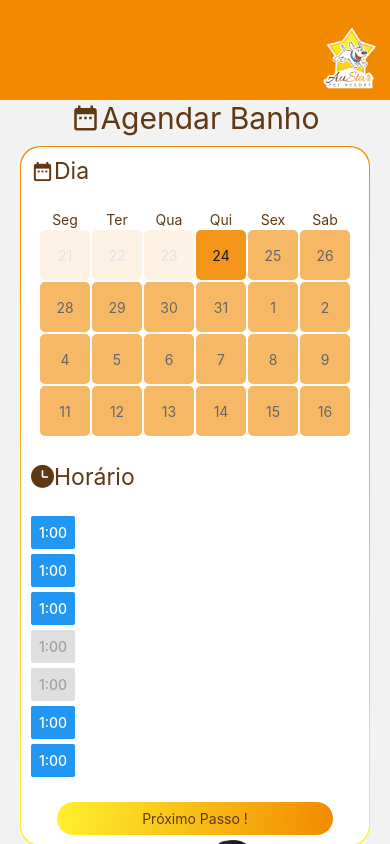
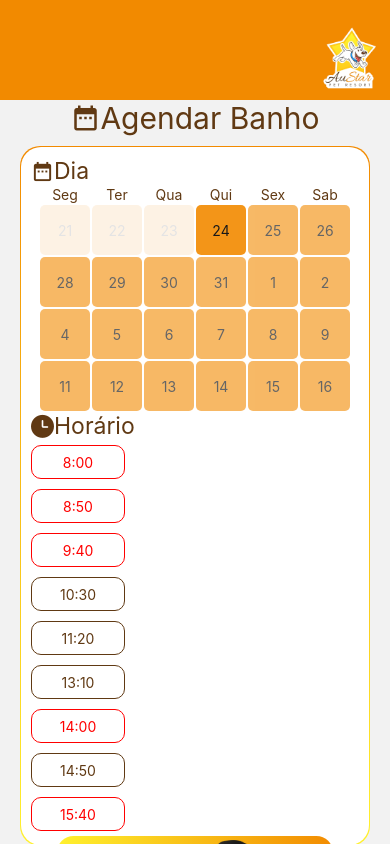
Before and after one commit to Ga-Alves/AuStar_Pet_Resort, a React Native app in the folder client_customer/: screen /AgendaBanhoPasso3 in a window 390 px wide. Built offline with nearby package versions, Linux system fonts and the light colour scheme.

Commit message:
Lista com botões de horario implementado

```diff
--- /dev/null
+++ b/client_customer/components/SelectTimeBath.jsx
@@ -0,0 +1,23 @@
+import { View , StyleSheet} from "react-native";
+
+// components
+import { TimeButton } from "./TimeButton";
+
+function SelectTimeBath({times, availableTimes}) {
+    return (
+        <View>
+            {times && availableTimes && availableTimes.map((available, idx) => {
+                return (
+                    <TimeButton text={times[idx]} isAvailable={available}></TimeButton>
+                )
+            })}
+        </View>
+    )
+}
+
+const styles = StyleSheet.create({
+
+})
+
+
+export {SelectTimeBath}
--- a/client_customer/components/TimeButton.jsx
+++ b/client_customer/components/TimeButton.jsx
@@ -2,10 +2,17 @@ import { Text, StyleSheet, TouchableOpacity} from "react-native";
 
 
 function TimeButton(props) {
+
+    const enableButtonStyle = [styles.container, styles.flexAlign, styles.enableButton]
+    const disableButtonStyle = [styles.container, styles.flexAlign, styles.disableButton]
     return (
         // Button for not available time
-        <TouchableOpacity style={[styles.container, styles.flexAlign]}>
-            <Text style={styles.timeText}>{props.text}</Text>
+        <TouchableOpacity
+            disabled={!props.isAvailable}
+            style={props.isAvailable ? enableButtonStyle : disableButtonStyle}>
+            <Text
+                style={props.isAvailable ? styles.enableText : styles.disableText}>
+                {props.text}</Text>
         </TouchableOpacity>
     )
 }
@@ -17,10 +24,27 @@ const styles = StyleSheet.create({
         height: 34,
         borderRadius: 10,
         borderWidth: 1,
+        marginVertical: 5,
     },
 
     disableButton: {
         borderColor: "#FF0000",
+    },
+
+    enableButton: {
+        borderColor: "#603913",
+    },
+
+    enableText: {
+        color: "#603913",
+    },
+
+    disableText: {
+        color: "#FF0000",
+    },
+
+    selectText: {
+
     },
 
     // Centraliza os elementos filhos
@@ -28,10 +52,6 @@ const styles = StyleSheet.create({
         justifyContent: 'center',
         alignItems: 'center'
     },
-
-    timeText: {
-        color: "#FF0000",
-    }
 })
 
 export {TimeButton}
--- a/client_customer/views/AgendaBanhoPasso3.jsx
+++ b/client_customer/views/AgendaBanhoPasso3.jsx
@@ -3,6 +3,7 @@ import { ScrollView, Text, View, StyleSheet, Button } from 'react-native'
 // components
 import { Footer } from '../components/Footer'
 import { GradientBorder } from '../components/GradientBorder'
+import { SelectTimeBath } from '../components/SelectTimeBath';
 
 // global styles
 import { textStyle } from "../utils/textStyles";
@@ -18,6 +19,11 @@ import { AgendaBanhoContext } from '../context/AgendaBanhoContext';
 
 function AgendaBanhoPasso3(props) {
     const { setDate } = useContext(AgendaBanhoContext)
+
+
+    const availableTime = [false, false, false, true, true, true, false, true, false]
+    const time = ["8:00", "8:50", "9:40", "10:30", "11:20", "13:10", "14:00", "14:50", "15:40"]
+
     return (
         <ScrollView>
             <View style={{alignItems: 'center'}}>
@@ -39,15 +45,11 @@ function AgendaBanhoPasso3(props) {
                             <Text style={[textStyle.subtitle, textStyle.textColor]}>Horário</Text>
                         </View>
 
+                        {/* Select Bath Time */}
                         <View style={{alignItems: 'flex-start', width: '100%', gap: 5}}>
-                            <Button title='1:00'/>
-                            <Button title='1:00'/>
-                            <Button title='1:00'/>
-                            <Button disabled title='1:00'/>
-                            <Button disabled title='1:00'/>
-                            <Button title='1:00'/>
-                            <Button title='1:00'/>
+                            <SelectTimeBath times={time} availableTimes={availableTime}></SelectTimeBath>
                         </View>
+
                         <OrangeButton onPress={() => props.navigation.push('AgendaBanhoPasso5')} text='Próximo Passo !'/>
                     </View>
                 </GradientBorder>
```
